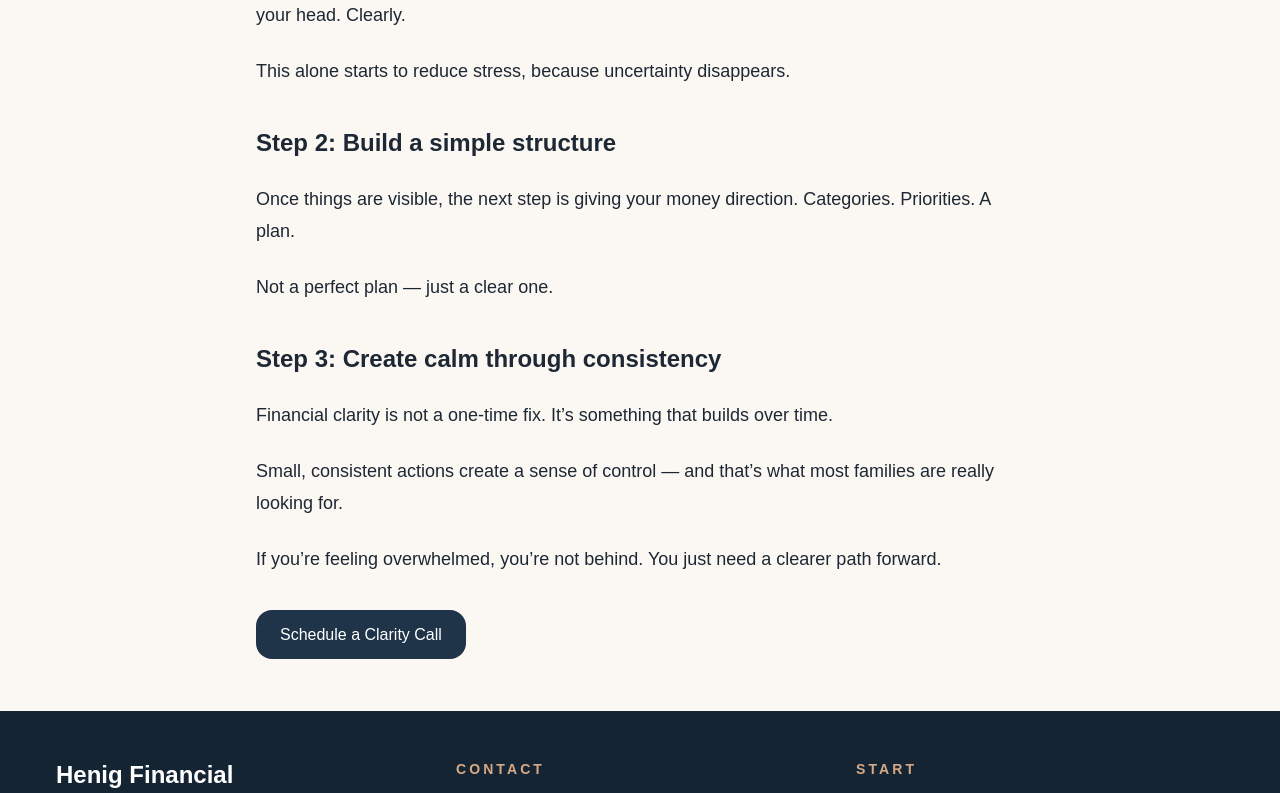
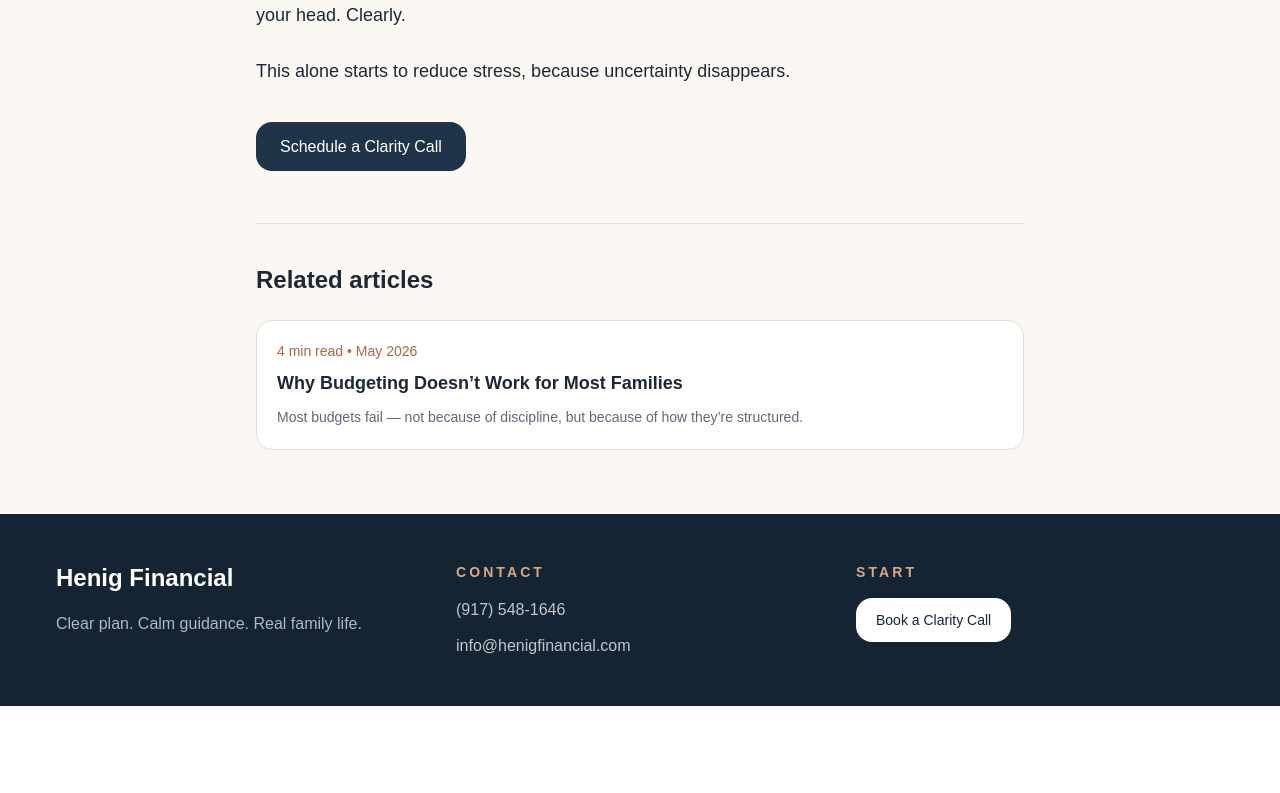
Before and after one commit to samuelhenig/henig-financial, a Next.js app: page /articles/start-financial-clarity in a window 1280 px wide. Shown: the part 980-1773 px from the top of the page. After the commit the page ends 1686 px from the top, so only its background shows below. Built offline with nearby package versions, Linux system fonts and the light colour scheme.

Commit message:
Update articles.js

```diff
--- a/src/app/data/articles.js
+++ b/src/app/data/articles.js
@@ -32,33 +32,45 @@ export const articles = [
         type: "paragraph",
         text: "This alone starts to reduce stress, because uncertainty disappears.",
       },
+    ],
+  },
+
+  {
+    title: "Why Budgeting Doesn’t Work for Most Families",
+    slug: "why-budgeting-doesnt-work",
+    description:
+      "Most budgets fail — not because of discipline, but because of how they’re structured.",
+    readTime: "4 min read",
+    date: "May 2026",
+    publishedDate: "2026-05-02",
+    author: "Shmily Henig, Founder",
+    href: "/articles/why-budgeting-doesnt-work",
+    intro:
+      "Most families don’t fail at budgeting. The system they’re using fails them.",
+    content: [
+      {
+        type: "paragraph",
+        text: "Traditional budgets are rigid. Real life isn’t. That mismatch creates frustration quickly.",
+      },
       {
         type: "heading",
-        text: "Step 2: Build a simple structure",
+        text: "The real problem",
       },
       {
         type: "paragraph",
-        text: "Once things are visible, the next step is giving your money direction. Categories. Priorities. A plan.",
+        text: "People try to control every dollar perfectly, but life constantly changes. That leads to giving up.",
+      },
+      {
+        type: "heading",
+        text: "A better approach",
       },
       {
         type: "paragraph",
-        text: "Not a perfect plan — just a clear one.",
-      },
-      {
-        type: "heading",
-        text: "Step 3: Create calm through consistency",
+        text: "Instead of strict budgeting, focus on structure and clarity. Categories, awareness, and flexibility.",
       },
       {
         type: "paragraph",
-        text: "Financial clarity is not a one-time fix. It’s something that builds over time.",
-      },
-      {
-        type: "paragraph",
-        text: "Small, consistent actions create a sense of control — and that’s what most families are really looking for.",
-      },
-      {
-        type: "paragraph",
-        text: "If you’re feeling overwhelmed, you’re not behind. You just need a clearer path forward.",
+        text: "When your system fits real life, consistency becomes easier.",
       },
     ],
   },
```
